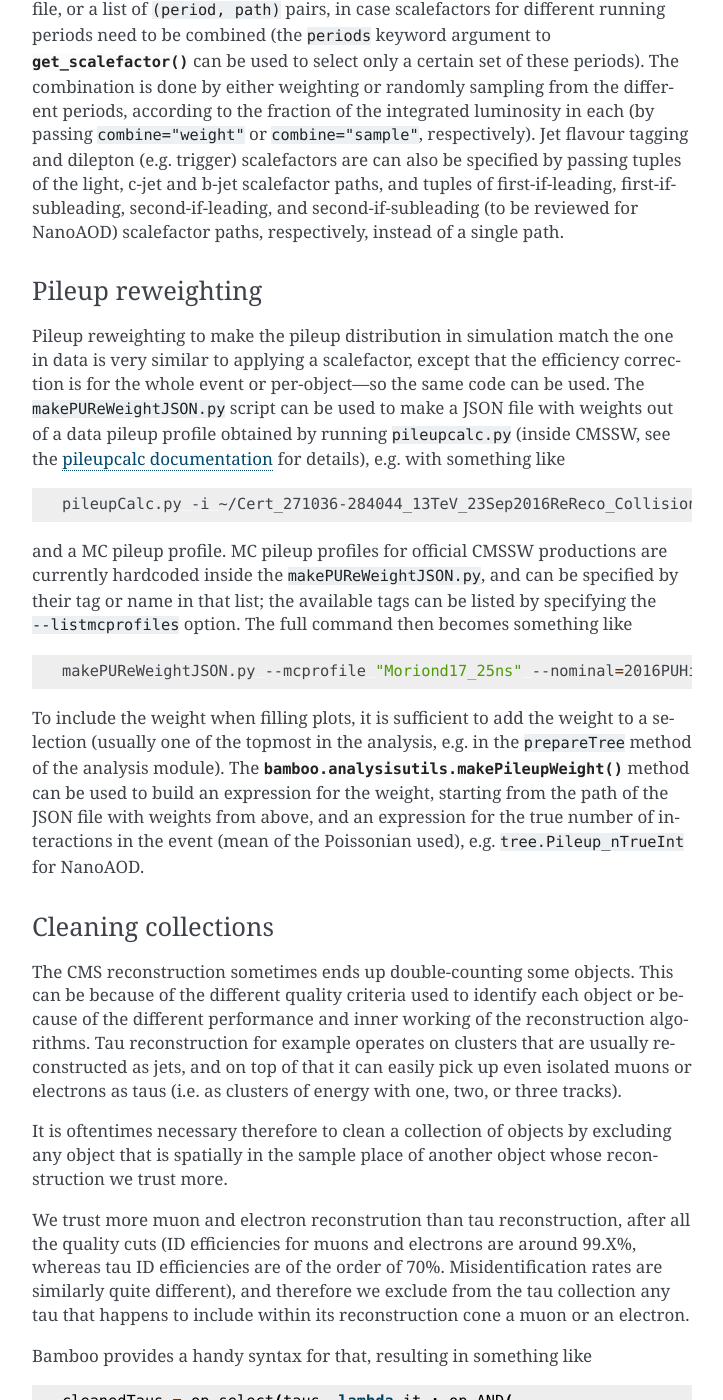
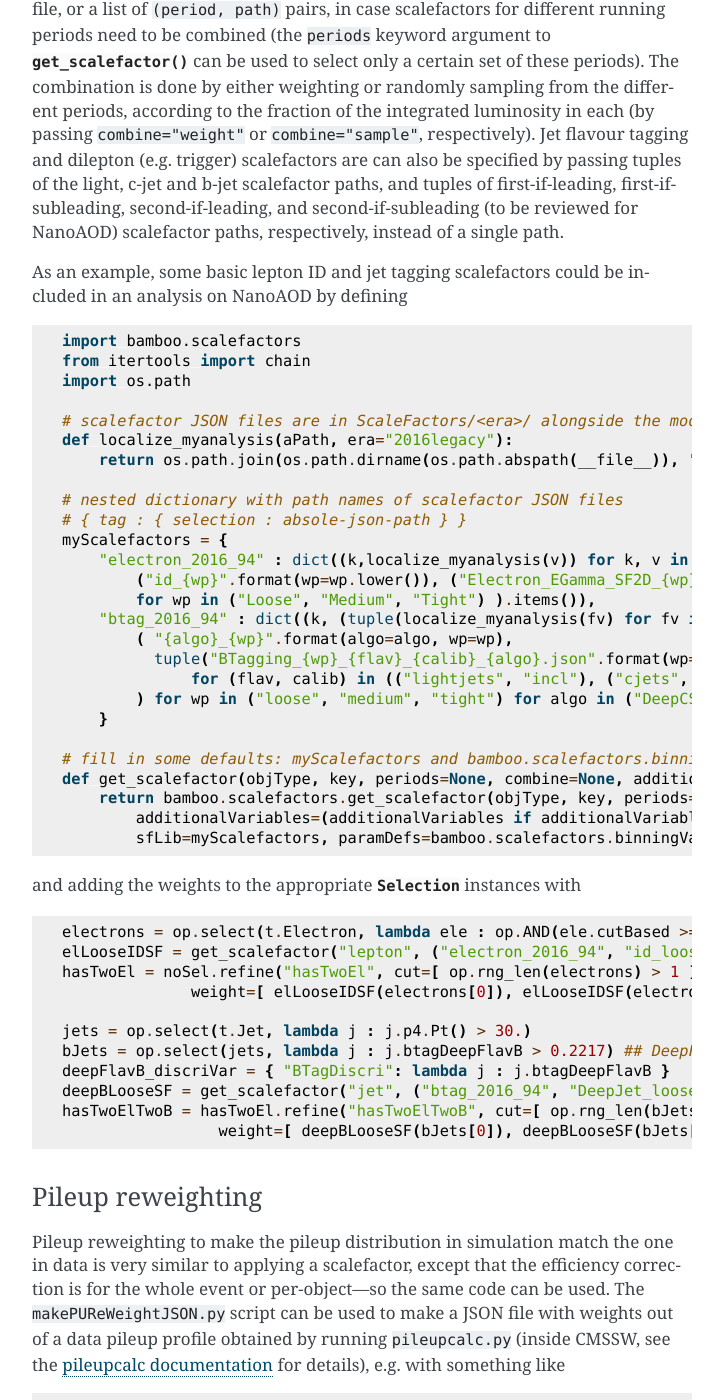
Before and after one commit to recotoolsbenchmarks/BambooAnalysis, a Sphinx documentation site: the page built from doc/userguide.rst, in a window 1280 px wide and 1400 px high, scrolled down 7806 px. Shown: the whole window, without its empty margins (388-1111 px from the left). Built offline with Sphinx 7.4.7, drawn with Linux system fonts in a browser that asks for light colours.

Commit message:
Add a code example to the scalefactors recipe

```diff
--- a/doc/userguide.rst
+++ b/doc/userguide.rst
@@ -412,6 +412,55 @@ and tuples of first-if-leading, first-if-subleading, second-if-leading,
 and second-if-subleading (to be reviewed for NanoAOD) scalefactor paths,
 respectively, instead of a single path.
 
+As an example, some basic lepton ID and jet tagging scalefactors could be
+included in an analysis on NanoAOD by defining
+
+.. code-block:: python
+
+ import bamboo.scalefactors
+ from itertools import chain
+ import os.path
+
+ # scalefactor JSON files are in ScaleFactors/<era>/ alongside the module
+ def localize_myanalysis(aPath, era="2016legacy"):
+     return os.path.join(os.path.dirname(os.path.abspath(__file__)), "ScaleFactors", era, aPath)
+
+ # nested dictionary with path names of scalefactor JSON files
+ # { tag : { selection : absole-json-path } }
+ myScalefactors = {
+     "electron_2016_94" : dict((k,localize_myanalysis(v)) for k, v in dict(
+         ("id_{wp}".format(wp=wp.lower()), ("Electron_EGamma_SF2D_{wp}.json".format(wp=wp)))
+         for wp in ("Loose", "Medium", "Tight") ).items()),
+     "btag_2016_94" : dict((k, (tuple(localize_myanalysis(fv) for fv in v))) for k,v in dict(
+         ( "{algo}_{wp}".format(algo=algo, wp=wp),
+           tuple("BTagging_{wp}_{flav}_{calib}_{algo}.json".format(wp=wp, flav=flav, calib=calib, algo=algo)
+               for (flav, calib) in (("lightjets", "incl"), ("cjets", "comb"), ("bjets","comb")))
+         ) for wp in ("loose", "medium", "tight") for algo in ("DeepCSV", "DeepJet") ).items())
+     }
+
+ # fill in some defaults: myScalefactors and bamboo.scalefactors.binningVariables_nano
+ def get_scalefactor(objType, key, periods=None, combine=None, additionalVariables=None):
+     return bamboo.scalefactors.get_scalefactor(objType, key, periods=None, combine=None,
+         additionalVariables=(additionalVariables if additionalVariables else dict()),
+         sfLib=myScalefactors, paramDefs=bamboo.scalefactors.binningVariables_nano)
+
+and adding the weights to the appropriate :py:class:`~bamboo.plots.Selection`
+instances with
+
+.. code-block:: python
+
+ electrons = op.select(t.Electron, lambda ele : op.AND(ele.cutBased >= 2, ele.p4.Pt() > 20., op.abs(ele.p4.Eta()) < 2.5))
+ elLooseIDSF = get_scalefactor("lepton", ("electron_2016_94", "id_loose"))
+ hasTwoEl = noSel.refine("hasTwoEl", cut=[ op.rng_len(electrons) > 1 ],
+               weight=[ elLooseIDSF(electrons[0]), elLooseIDSF(electrons[1]) ])
+
+ jets = op.select(t.Jet, lambda j : j.p4.Pt() > 30.)
+ bJets = op.select(jets, lambda j : j.btagDeepFlavB > 0.2217) ## DeepFlavour loose b-tag working point
+ deepFlavB_discriVar = { "BTagDiscri": lambda j : j.btagDeepFlavB }
+ deepBLooseSF = get_scalefactor("jet", ("btag_2016_94", "DeepJet_loose"), additionalVariables=deepFlavB_discriVar)
+ hasTwoElTwoB = hasTwoEl.refine("hasTwoElTwoB", cut=[ op.rng_len(bJets) > 1 ],
+                  weight=[ deepBLooseSF(bJets[0]), deepBLooseSF(bJets[1]) ])
+
 Pileup reweighting
 ''''''''''''''''''
 
```
